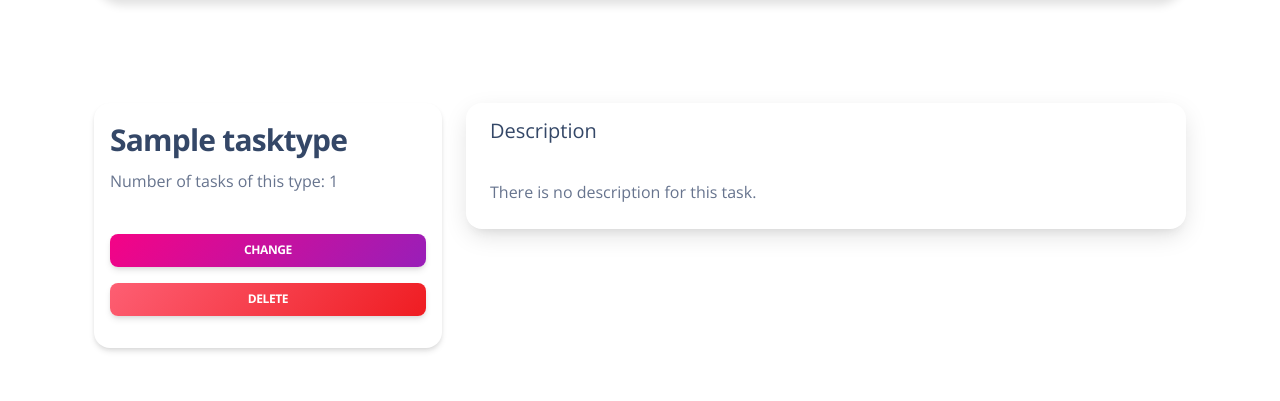
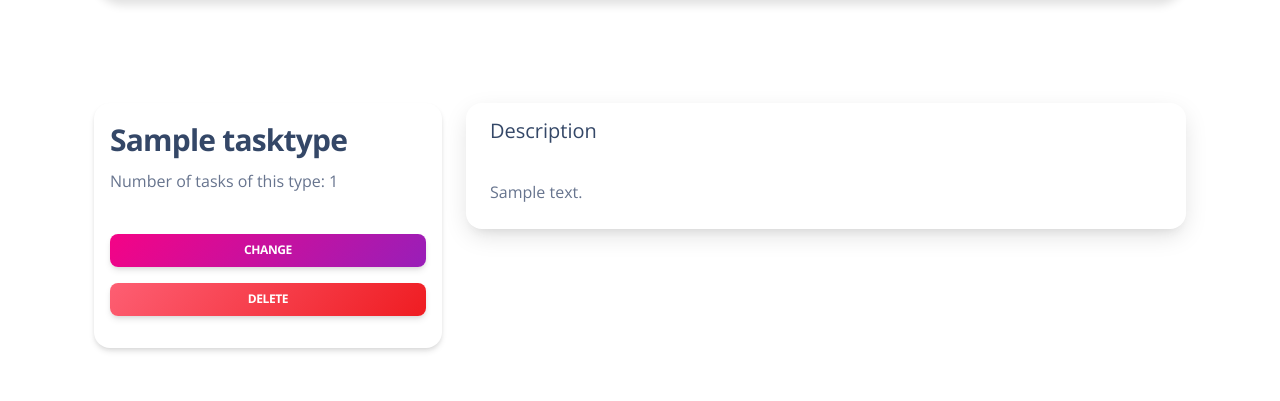
Before and after one commit to Khomychh/task_manager_site, a Django app: page /task-types/1/ in a window 1280 px wide. Shown: the part 73-474 px from the top of the page. Run offline with Django 5.2, Linux system fonts and the light colour scheme; tables that the repository leaves empty hold one stand-in row (values such as "Sample post"); some libraries are stand-ins or nearby versions.

Commit message:
fix: rename task to task_type in task_type_detail

```diff
--- a/templates/tasks/task_type_detail.html
+++ b/templates/tasks/task_type_detail.html
@@ -54,7 +54,7 @@
                 <div class="tab-content tab-space">
                   <div class="tab-pane active" id="preview-typo">
                     <div class="position-relative p-4">
-                      {% if task.description %}
+                      {% if task_type.description %}
                         {{ task_type.description }}
                       {% else %}
                         There is no description for this task.
```
